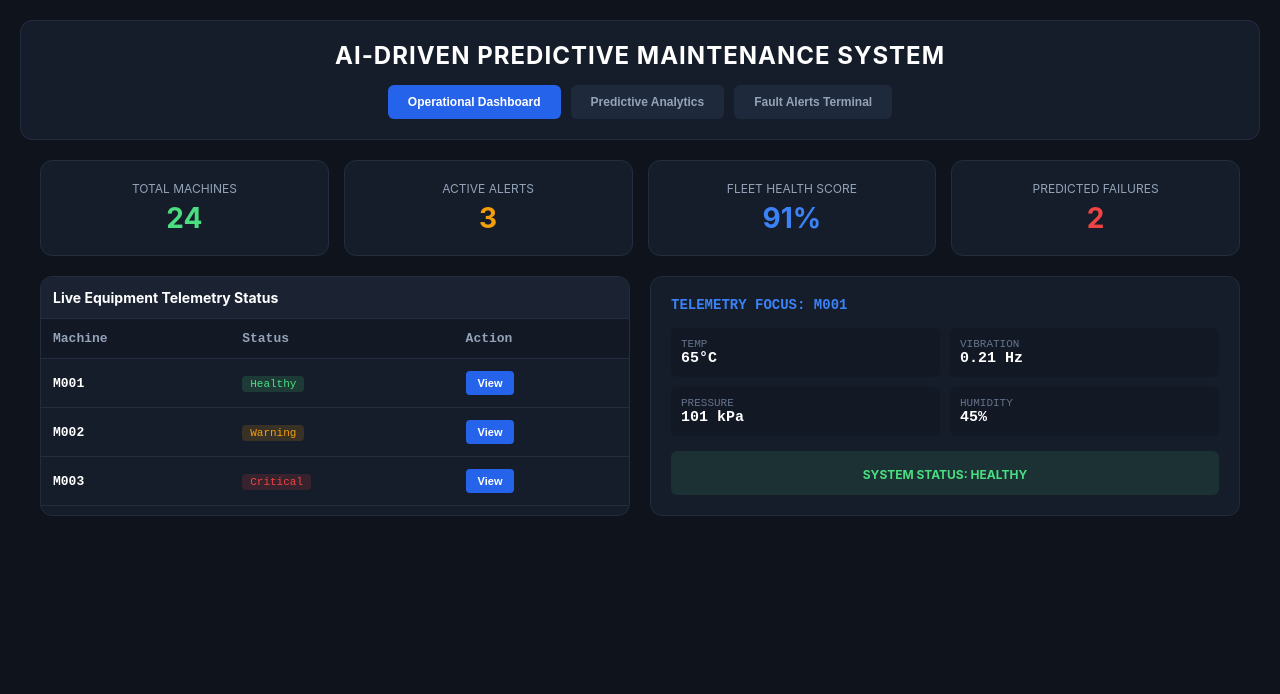
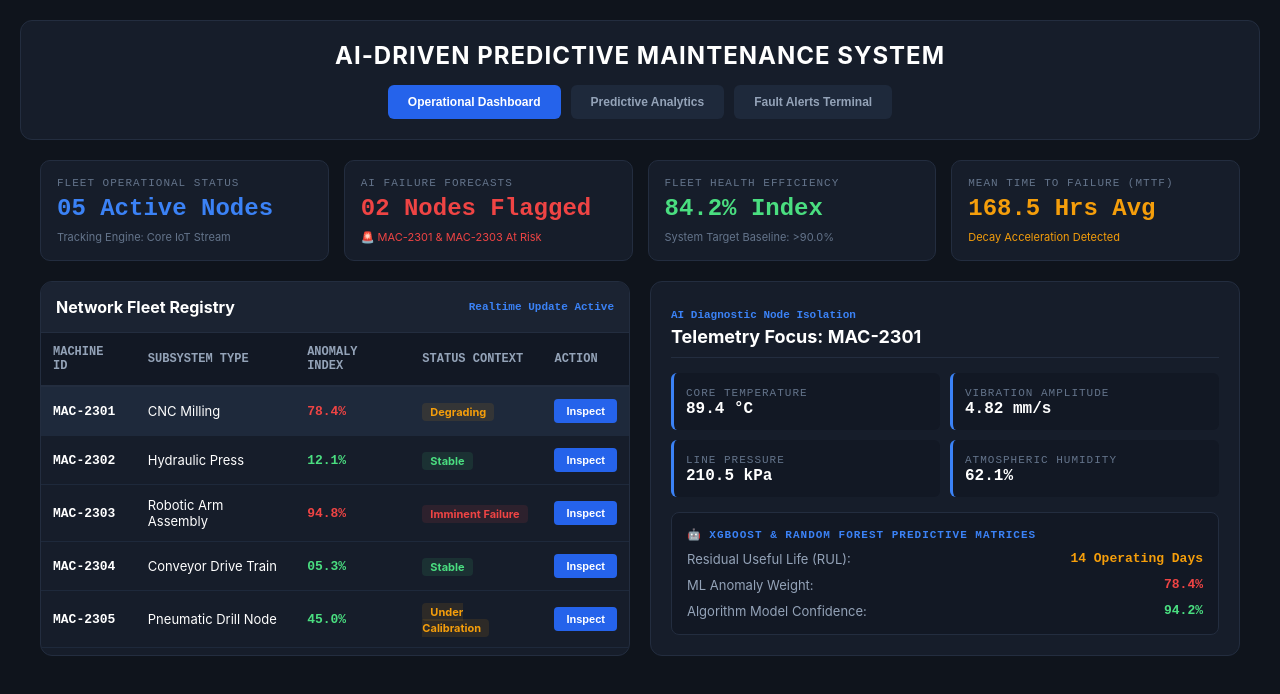
Before and after one commit to Nehasingh0905/Predictive-Maintenance-System, a React app in the folder frontend/: page / in a window 1280 px wide. Both pictures are taken after a click on the button "START MONITORING SYSTEM →". Shown: the top 694 px of the page. Built offline with nearby package versions, Linux system fonts and the light colour scheme; no server answers; the HTML template or start-up script is replaced by a standard one.

Commit message:
Design Overhaul: Implemented High-Density AI Diagnostics Dashboard and Sensor Tables

```diff
--- a/frontend/src/components/Dashboard.jsx
+++ b/frontend/src/components/Dashboard.jsx
@@ -1,88 +1,160 @@
-import React, { useState, useEffect } from 'react';
+import React, { useState } from 'react';
 
 export default function Dashboard() {
-  const [metrics, setMetrics] = useState({ totalMachines: 24, activeAlerts: 3, healthScore: 91, predictedFailures: 2 });
-  const [selectedMachine, setSelectedMachine] = useState({ id: 'M001', temp: '65°C', vibration: '0.21 Hz', status: 'Healthy', pressure: '101 kPa', humidity: '45%' });
+  // Advanced AI Operational Focus State
+  const [selectedMachine, setSelectedMachine] = useState({
+    id: 'MAC-2301',
+    status: 'Action Required',
+    temp: '89.4 °C',
+    vibration: '4.82 mm/s',
+    pressure: '210.5 kPa',
+    humidity: '62.1%',
+    rul: '14 Operating Days',
+    anomalyScore: '78.4%',
+    aiModelConfidence: '94.2%',
+    nextScheduledMaintenance: '2026-06-25'
+  });
 
-  const cardStyle = { backgroundColor: '#161d2a', border: '1px solid #232d3f', padding: '20px', borderRadius: '12px', textAlign: 'center' };
-  const cardTitleStyle = { color: '#94a3b8', fontSize: '12px', textTransform: 'uppercase', margin: '0 0 5px 0' };
-  const cardValueStyle = (color) => ({ fontSize: '28px', fontWeight: 'bold', color: color, margin: '0' });
-  const tdStyle = { padding: '12px', borderBottom: '1px solid #232d3f' };
+  // Comprehensive Fleet Database Array
+  const activeFleet = [
+    { id: 'MAC-2301', status: 'Action Required', type: 'CNC Milling', anomalyScore: '78.4%', condition: 'Degrading' },
+    { id: 'MAC-2302', status: 'Optimal', type: 'Hydraulic Press', anomalyScore: '12.1%', condition: 'Stable' },
+    { id: 'MAC-2303', status: 'Critical', type: 'Robotic Arm Assembly', anomalyScore: '94.8%', condition: 'Imminent Failure' },
+    { id: 'MAC-2304', status: 'Optimal', type: 'Conveyor Drive Train', anomalyScore: '05.3%', condition: 'Stable' },
+    { id: 'MAC-2305', status: 'Maintenance', type: 'Pneumatic Drill Node', anomalyScore: '45.0%', condition: 'Under Calibration' }
+  ];
 
-  const machineData = {
-    M001: { id: 'M001', temp: '65°C', vibration: '0.21 Hz', status: 'Healthy', pressure: '101 kPa', humidity: '45%' },
-    M002: { id: 'M002', temp: '89°C', vibration: '0.78 Hz', status: 'Warning', pressure: '115 kPa', humidity: '55%' },
-    M003: { id: 'M003', temp: '98°C', vibration: '1.12 Hz', status: 'Critical', pressure: '130 kPa', humidity: '60%' }
-  };
-
-  useEffect(() => {
-    fetch('http://localhost:8000/dashboard/summary')
-      .then((res) => res.json())
-      .then((data) => {
-        if (data) {
-          setMetrics({
-            totalMachines: data.total_machines || 24,
-            activeAlerts: data.active_alerts || 3,
-            healthScore: data.fleet_health_score || 91,
-            predictedFailures: data.predicted_failures || 2
-          });
-        }
-      })
-      .catch(() => console.log("Backend offline, executing local safe-state mapping."));
-  }, []);
+  // Inline Style Directives
+  const metricCard = { backgroundColor: '#161d2a', border: '1px solid #232d3f', borderRadius: '10px', padding: '16px', display: 'flex', flexDirection: 'column', justifyContent: 'space-between' };
+  const subHeading = { color: '#64748b', fontSize: '11px', textTransform: 'uppercase', letterSpacing: '1px', margin: '0 0 6px 0', fontFamily: 'monospace' };
+  const bigValue = (color) => ({ fontSize: '24px', fontWeight: 'bold', color: color || '#f1f5f9', margin: '0', fontFamily: 'monospace' });
+  const tableHeader = { padding: '12px', color: '#94a3b8', borderBottom: '2px solid #232d3f', fontSize: '12px', textTransform: 'uppercase', fontFamily: 'monospace' };
+  const tableData = { padding: '12px', borderBottom: '1px solid #1e293b', fontSize: '13px' };
 
   return (
-    <div style={{ display: 'grid', gridTemplateColumns: '1fr', gap: '20px' }}>
-      <div style={{ display: 'grid', gridTemplateColumns: 'repeat(auto-fit, minmax(200px, 1fr))', gap: '15px' }}>
-        <div style={cardStyle}><p style={cardTitleStyle}>Total Machines</p><p style={cardValueStyle('#4ade80')}>{metrics.totalMachines}</p></div>
-        <div style={cardStyle}><p style={cardTitleStyle}>Active Alerts</p><p style={cardValueStyle('#f59e0b')}>{metrics.activeAlerts}</p></div>
-        <div style={cardStyle}><p style={cardTitleStyle}>Fleet Health Score</p><p style={cardValueStyle('#3b82f6')}>{metrics.healthScore}%</p></div>
-        <div style={cardStyle}><p style={cardTitleStyle}>Predicted Failures</p><p style={cardValueStyle('#ef4444')}>{metrics.predictedFailures}</p></div>
+    <div style={{ display: 'flex', flexDirection: 'column', gap: '20px', color: '#ffffff' }}>
+
+      {/* SECTION 1: HIGH-DENSITY COUNTER NETWORK */}
+      <div style={{ display: 'grid', gridTemplateColumns: 'repeat(auto-fit, minmax(220px, 1fr))', gap: '15px' }}>
+        <div style={metricCard}>
+          <div><p style={subHeading}>Fleet Operational Status</p><p style={bigValue('#3b82f6')}>05 Active Nodes</p></div>
+          <span style={{ fontSize: '11px', color: '#64748b', marginTop: '8px' }}>Tracking Engine: Core IoT Stream</span>
+        </div>
+        <div style={metricCard}>
+          <div><p style={subHeading}>AI Failure Forecasts</p><p style={bigValue('#ef4444')}>02 Nodes Flagged</p></div>
+          <span style={{ fontSize: '11px', color: '#ef4444', marginTop: '8px' }}>🚨 MAC-2301 & MAC-2303 At Risk</span>
+        </div>
+        <div style={metricCard}>
+          <div><p style={subHeading}>Fleet Health Efficiency</p><p style={bigValue('#4ade80')}>84.2% Index</p></div>
+          <span style={{ fontSize: '11px', color: '#64748b', marginTop: '8px' }}>System Target Baseline: &gt;90.0%</span>
+        </div>
+        <div style={metricCard}>
+          <div><p style={subHeading}>Mean Time To Failure (MTTF)</p><p style={bigValue('#f59e0b')}>168.5 Hrs Avg</p></div>
+          <span style={{ fontSize: '11px', color: '#f59e0b', marginTop: '8px' }}>Decay Acceleration Detected</span>
+        </div>
       </div>
 
-      <div style={{ display: 'grid', gridTemplateColumns: 'repeat(auto-fit, minmax(320px, 1fr))', gap: '20px' }}>
+      {/* SECTION 2: FLEET MONITORING MATRIX & INSPECTION BAY */}
+      <div style={{ display: 'grid', gridTemplateColumns: 'repeat(auto-fit, minmax(450px, 1fr))', gap: '20px' }}>
+
+        {/* FLEET LOGISTICS TABLE */}
         <div style={{ backgroundColor: '#161d2a', border: '1px solid #232d3f', borderRadius: '12px', overflow: 'hidden' }}>
-          <div style={{ backgroundColor: '#1b2332', padding: '12px', fontWeight: 'bold', fontSize: '14px', borderBottom: '1px solid #232d3f', color: '#ffffff' }}>Live Equipment Telemetry Status</div>
-          <table style={{ width: '100%', borderCollapse: 'collapse', textAlign: 'left', fontFamily: 'monospace', color: '#ffffff' }}>
+          <div style={{ backgroundColor: '#1b2332', padding: '15px', borderBottom: '1px solid #232d3f', fontWeight: 'bold', display: 'flex', justifyContent: 'space-between', alignItems: 'center' }}>
+            <span>Network Fleet Registry</span>
+            <span style={{ fontSize: '11px', color: '#3b82f6', fontFamily: 'monospace' }}>Realtime Update Active</span>
+          </div>
+          <div style={{ overflowX: 'auto' }}>
+            <table style={{ width: '100%', borderCollapse: 'collapse', textAlign: 'left' }}>
               <thead>
                 <tr style={{ backgroundColor: '#121824' }}>
-                <th style={{ padding: '12px', color: '#94a3b8', borderBottom: '1px solid #232d3f' }}>Machine</th>
-                <th style={{ padding: '12px', color: '#94a3b8', borderBottom: '1px solid #232d3f' }}>Status</th>
-                <th style={{ padding: '12px', color: '#94a3b8', borderBottom: '1px solid #232d3f' }}>Action</th>
+                  <th style={tableHeader}>Machine ID</th>
+                  <th style={tableHeader}>Subsystem Type</th>
+                  <th style={tableHeader}>Anomaly Index</th>
+                  <th style={tableHeader}>Status Context</th>
+                  <th style={tableHeader}>Action</th>
                 </tr>
               </thead>
               <tbody>
-              {['M001', 'M002', 'M003'].map((id) => (
-                <tr key={id}>
-                  <td style={tdStyle}><strong>{id}</strong></td>
-                  <td style={tdStyle}>
-                    <span style={{ padding: '2px 8px', borderRadius: '4px', fontSize: '11px',
-                      backgroundColor: id === 'M001' ? 'rgba(74,222,128,0.15)' : id === 'M002' ? 'rgba(245,158,11,0.15)' : 'rgba(239,68,68,0.15)',
-                      color: id === 'M001' ? '#4ade80' : id === 'M002' ? '#f59e0b' : '#ef4444' }}>
-                      {machineData[id].status}
-                    </span>
+                {activeFleet.map((node) => (
+                  <tr key={node.id} style={{ backgroundColor: selectedMachine.id === node.id ? '#1e293b' : 'transparent', transition: '0.2s' }}>
+                    <td style={{ ...tableData, fontWeight: 'bold', fontFamily: 'monospace' }}>{node.id}</td>
+                    <td style={tableData}>{node.type}</td>
+                    <td style={{ ...tableData, color: parseFloat(node.anomalyScore) > 70 ? '#ef4444' : '#4ade80', fontFamily: 'monospace', fontWeight: 'bold' }}>{node.anomalyScore}</td>
+                    <td style={tableData}>
+                      <span style={{
+                        padding: '2px 8px', borderRadius: '4px', fontSize: '11px', fontWeight: 'bold',
+                        backgroundColor: node.status === 'Optimal' ? 'rgba(74,222,128,0.1)' : node.status === 'Critical' ? 'rgba(239,68,68,0.1)' : 'rgba(245,158,11,0.1)',
+                        color: node.status === 'Optimal' ? '#4ade80' : node.status === 'Critical' ? '#ef4444' : '#f59e0b'
+                      }}>{node.condition}</span>
                     </td>
-                  <td style={tdStyle}><button onClick={() => setSelectedMachine(machineData[id])} style={{ backgroundColor: '#2563eb', color: 'white', border: 'none', padding: '6px 12px', borderRadius: '4px', cursor: 'pointer', fontSize: '11px', fontWeight: 'bold' }}>View</button></td>
+                    <td style={tableData}>
+                      <button
+                        onClick={() => setSelectedMachine({
+                          id: node.id, status: node.status, type: node.type, anomalyScore: node.anomalyScore,
+                          temp: node.status === 'Optimal' ? '54.2 °C' : node.status === 'Critical' ? '98.1 °C' : '89.4 °C',
+                          vibration: node.status === 'Optimal' ? '1.12 mm/s' : node.status === 'Critical' ? '8.45 mm/s' : '4.82 mm/s',
+                          pressure: node.status === 'Optimal' ? '101.3 kPa' : node.status === 'Critical' ? '294.2 kPa' : '210.5 kPa',
+                          humidity: '52.4%', rul: node.status === 'Optimal' ? '120 Days' : node.status === 'Critical' ? '24 Hours' : '14 Days',
+                          aiModelConfidence: node.status === 'Optimal' ? '98.7%' : '94.2%', nextScheduledMaintenance: 'Immediate Action Required'
+                        })}
+                        style={{ backgroundColor: '#2563eb', color: 'white', border: 'none', padding: '6px 12px', borderRadius: '4px', cursor: 'pointer', fontSize: '11px', fontWeight: 'bold' }}
+                      >
+                        Inspect
+                      </button>
+                    </td>
                   </tr>
                 ))}
               </tbody>
             </table>
           </div>
+        </div>
 
-        <div style={{ backgroundColor: '#161d2a', border: '1px solid #232d3f', padding: '20px', borderRadius: '12px', color: '#ffffff' }}>
-          <h3 style={{ margin: '0 0 15px 0', fontSize: '14px', color: '#3b82f6', textTransform: 'uppercase', fontFamily: 'monospace', fontWeight: 'bold' }}>Telemetry Focus: {selectedMachine.id}</h3>
-          <div style={{ display: 'grid', gridTemplateColumns: '1fr 1fr', gap: '10px', fontFamily: 'monospace', fontSize: '13px' }}>
-            {['temp', 'vibration', 'pressure', 'humidity'].map((field) => (
-              <div key={field} style={{ backgroundColor: '#121824', padding: '10px', borderRadius: '6px' }}>
-                <span style={{ color: '#64748b', display: 'block', fontSize: '11px' }}>{field.toUpperCase()}</span>
-                <span style={{ fontSize: '15px', fontWeight: 'bold' }}>{selectedMachine[field]}</span>
+        {/* PROXIMATE AI DIAGNOSTICS CONTROL BOX */}
+        <div style={{ backgroundColor: '#161d2a', border: '1px solid #232d3f', padding: '20px', borderRadius: '12px', display: 'flex', flexDirection: 'column', gap: '15px' }}>
+          <div style={{ borderBottom: '1px solid #232d3f', paddingBottom: '10px' }}>
+            <span style={{ fontSize: '11px', color: '#3b82f6', fontWeight: 'bold', fontFamily: 'monospace' }}>AI Diagnostic Node Isolation</span>
+            <h3 style={{ margin: '4px 0 0 0', fontSize: '18px' }}>Telemetry Focus: {selectedMachine.id}</h3>
           </div>
-            ))}
+
+          {/* SENSOR DATA POINTS */}
+          <div style={{ display: 'grid', gridTemplateColumns: '1fr 1fr', gap: '10px', fontFamily: 'monospace' }}>
+            <div style={{ backgroundColor: '#121824', padding: '12px', borderRadius: '6px', borderLeft: '3px solid #3b82f6' }}>
+              <span style={subHeading}>Core Temperature</span>
+              <span style={{ display: 'block', fontSize: '16px', fontWeight: 'bold' }}>{selectedMachine.temp}</span>
             </div>
-          <div style={{ marginTop: '15px', padding: '12px', borderRadius: '6px', textAlign: 'center', backgroundColor: selectedMachine.status === 'Healthy' ? 'rgba(74,222,128,0.1)' : selectedMachine.status === 'Warning' ? 'rgba(245,158,11,0.1)' : 'rgba(239,68,68,0.1)' }}>
-            <span style={{ fontSize: '12px', fontWeight: 'bold', color: selectedMachine.status === 'Healthy' ? '#4ade80' : selectedMachine.status === 'Warning' ? '#f59e0b' : '#ef4444' }}>SYSTEM STATUS: {selectedMachine.status.toUpperCase()}</span>
+            <div style={{ backgroundColor: '#121824', padding: '12px', borderRadius: '6px', borderLeft: '3px solid #3b82f6' }}>
+              <span style={subHeading}>Vibration Amplitude</span>
+              <span style={{ display: 'block', fontSize: '16px', fontWeight: 'bold' }}>{selectedMachine.vibration}</span>
+            </div>
+            <div style={{ backgroundColor: '#121824', padding: '12px', borderRadius: '6px', borderLeft: '3px solid #3b82f6' }}>
+              <span style={subHeading}>Line Pressure</span>
+              <span style={{ display: 'block', fontSize: '16px', fontWeight: 'bold' }}>{selectedMachine.pressure}</span>
+            </div>
+            <div style={{ backgroundColor: '#121824', padding: '12px', borderRadius: '6px', borderLeft: '3px solid #3b82f6' }}>
+              <span style={subHeading}>Atmospheric Humidity</span>
+              <span style={{ display: 'block', fontSize: '16px', fontWeight: 'bold' }}>{selectedMachine.humidity}</span>
             </div>
           </div>
+
+          {/* ADVANCED AI PREDICTIVE QUANTIFIERS */}
+          <div style={{ backgroundColor: '#121824', padding: '15px', borderRadius: '8px', border: '1px solid #232d3f', display: 'flex', flexDirection: 'column', gap: '10px' }}>
+            <span style={{ color: '#3b82f6', fontSize: '11px', fontWeight: 'bold', fontFamily: 'monospace', letterSpacing: '1px' }}>🤖 XGBOOST & RANDOM FOREST PREDICTIVE MATRICES</span>
+
+            <div style={{ display: 'flex', justifyContent: 'space-between', fontSize: '13px' }}>
+              <span style={{ color: '#94a3b8' }}>Residual Useful Life (RUL):</span>
+              <span style={{ fontWeight: 'bold', color: '#f59e0b', fontFamily: 'monospace' }}>{selectedMachine.rul}</span>
+            </div>
+            <div style={{ display: 'flex', justifyContent: 'space-between', fontSize: '13px' }}>
+              <span style={{ color: '#94a3b8' }}>ML Anomaly Weight:</span>
+              <span style={{ fontWeight: 'bold', color: '#ef4444', fontFamily: 'monospace' }}>{selectedMachine.anomalyScore}</span>
+            </div>
+            <div style={{ display: 'flex', justifyContent: 'space-between', fontSize: '13px' }}>
+              <span style={{ color: '#94a3b8' }}>Algorithm Model Confidence:</span>
+              <span style={{ fontWeight: 'bold', color: '#4ade80', fontFamily: 'monospace' }}>{selectedMachine.aiModelConfidence}</span>
+            </div>
+          </div>
+        </div>
+
       </div>
     </div>
   );
```
Lines whose indentation alone changed are shown as unchanged.
